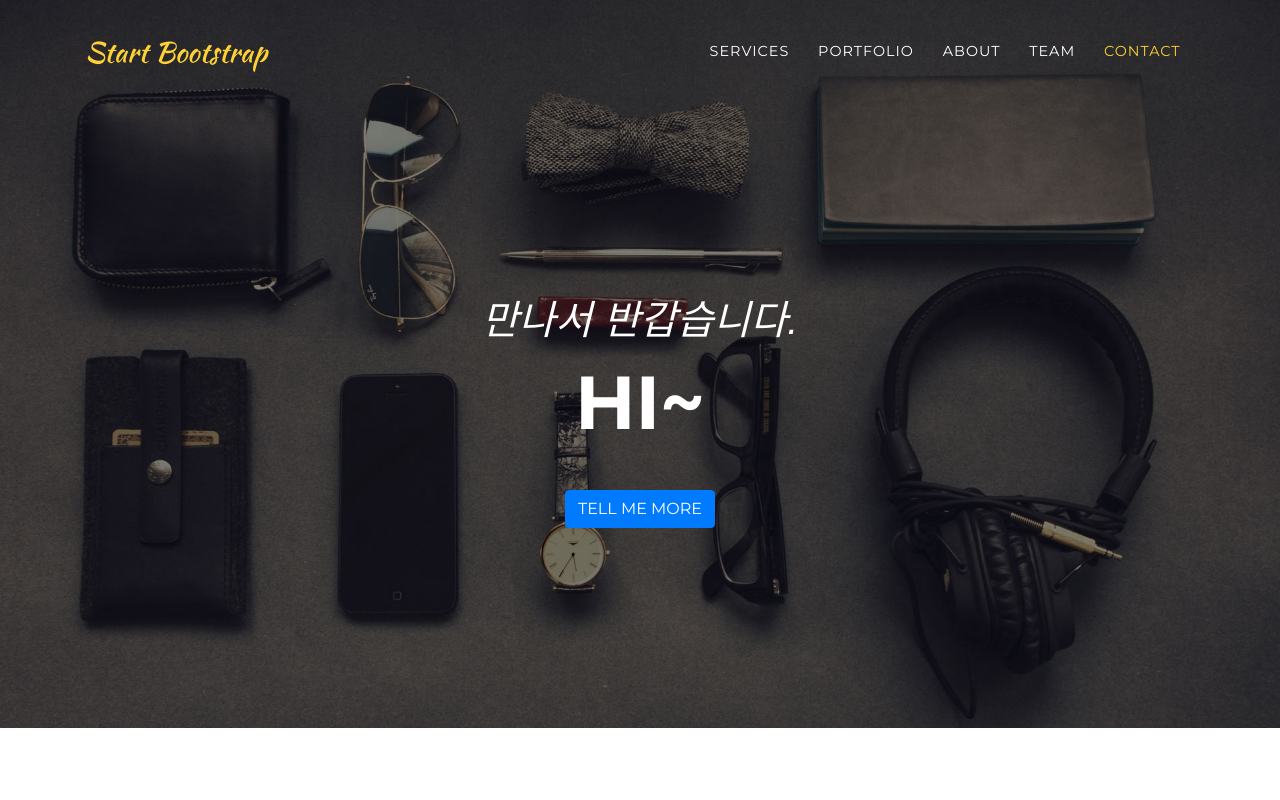
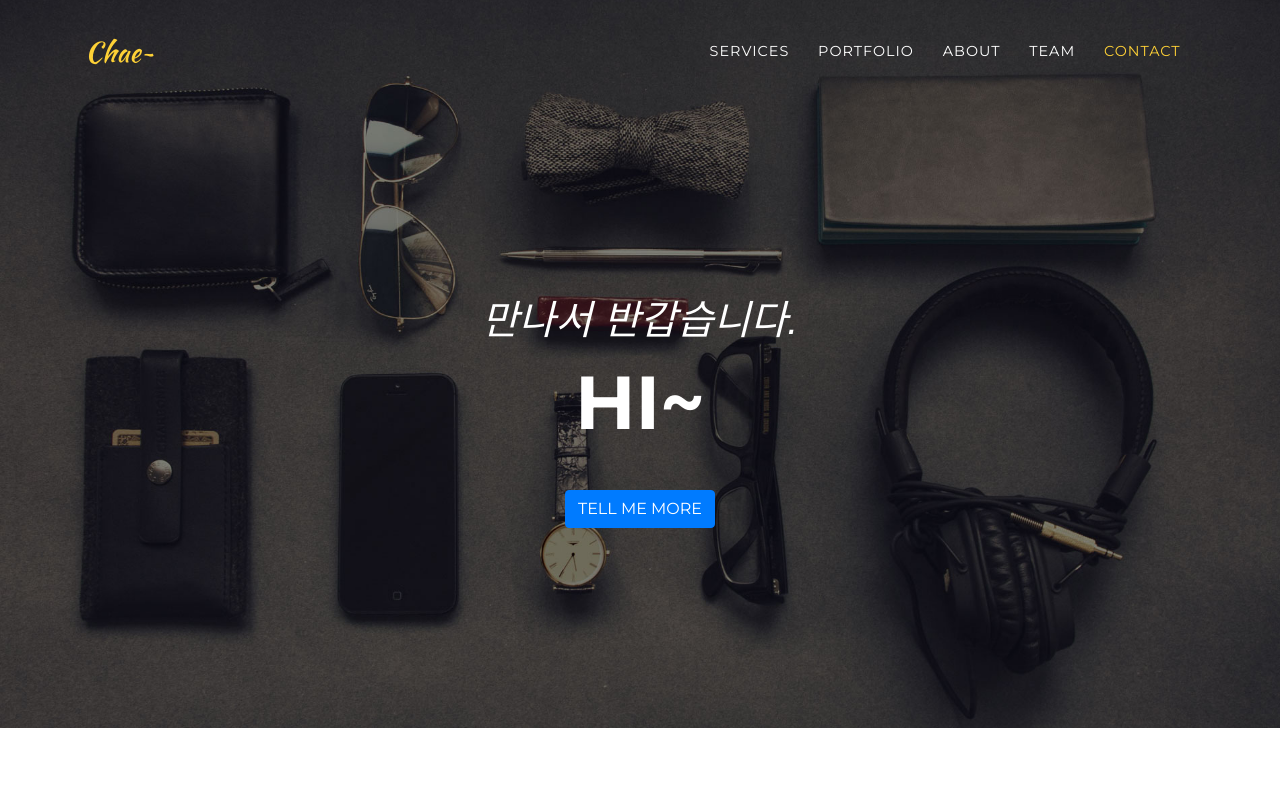
Before and after one commit to kilshunchae/cks, a website with bundled scripts: page index.html in a window 1280 px wide. Shown: the top 800 px of the page. Built offline with nearby package versions, Linux system fonts and the light colour scheme; a web font is replaced by a local one.

Commit message:
titlel file

```diff
--- a/index.html
+++ b/index.html
@@ -30,7 +30,7 @@
     <!-- Navigation -->
     <nav class="navbar navbar-expand-lg navbar-dark fixed-top" id="mainNav">
       <div class="container">
-        <a class="navbar-brand js-scroll-trigger" href="#page-top">Start Bootstrap</a>
+        <a class="navbar-brand js-scroll-trigger" href="#page-top">Chae~</a>
         <button class="navbar-toggler navbar-toggler-right" type="button" data-toggle="collapse" data-target="#navbarResponsive" aria-controls="navbarResponsive" aria-expanded="false" aria-label="Toggle navigation">
           Menu
           <i class="fa fa-bars"></i>
```
